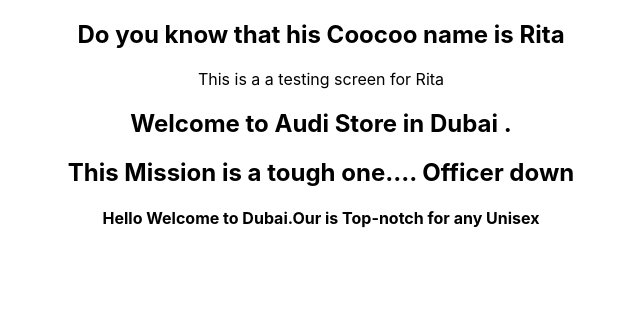
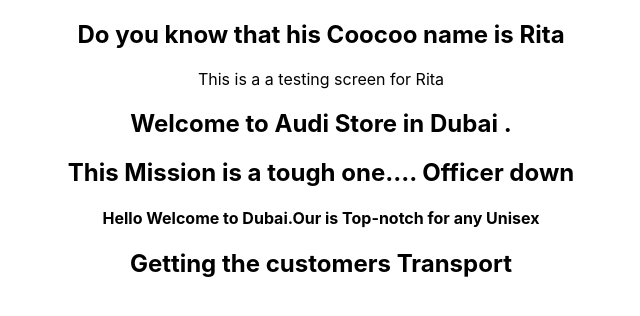
Before and after one commit to edehemma09/ReactClass, a React (Create React App) app in the folder Day2/day2/: page / in a window 1280 px wide. Shown: the top 316 px of the page, without its empty margins (319-959 px from the left). Built offline with nearby package versions, Linux system fonts and the light colour scheme.

Commit message:
updated commit

```diff
--- a/Day2/day2/src/App.js
+++ b/Day2/day2/src/App.js
@@ -3,6 +3,7 @@
 import Comp1 from './component/Comp1';
 import Comp2 from './component/Comp2';
 import Comp3 from './component/Comp3';
+import Comp4 from './component/Comp4';
 
 function App() {
   return (
@@ -11,6 +12,7 @@
       <Comp1 CarName="Audi"/>
       <Comp2 VixeName="Mission"/>
       <Comp3 Gender="Unisex"/>
+      <Comp4 Data="Transport"/>
 
     </div>
   );
--- /dev/null
+++ b/Day2/day2/src/component/Comp4.js
@@ -0,0 +1,14 @@
+function Comp4 ({Data}) {
+
+    return (
+      <div>
+
+        <h2>Getting the customers {Data} </h2>
+
+      </div>
+
+    );
+
+  }
+
+  export default Comp4;
```
